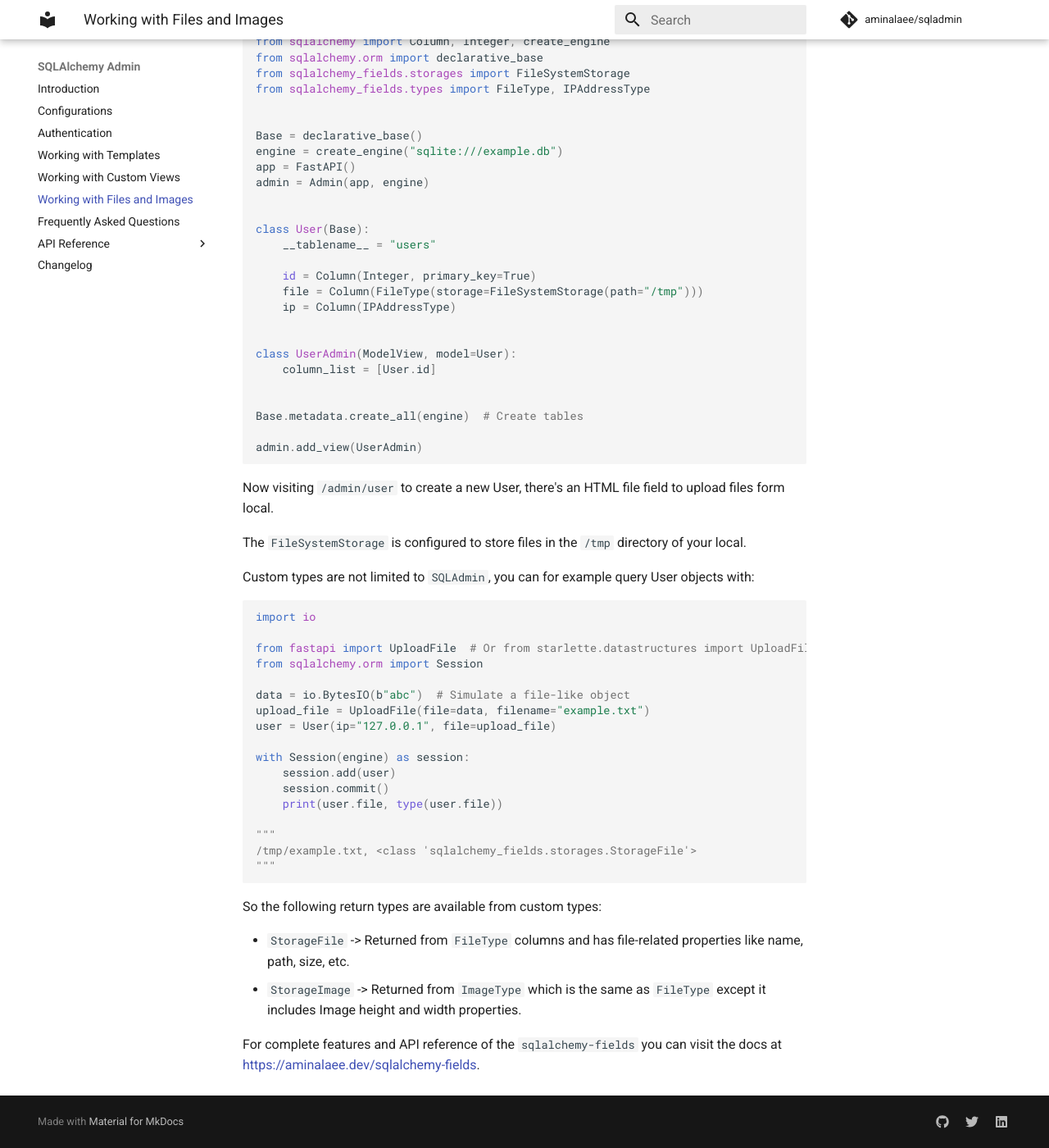
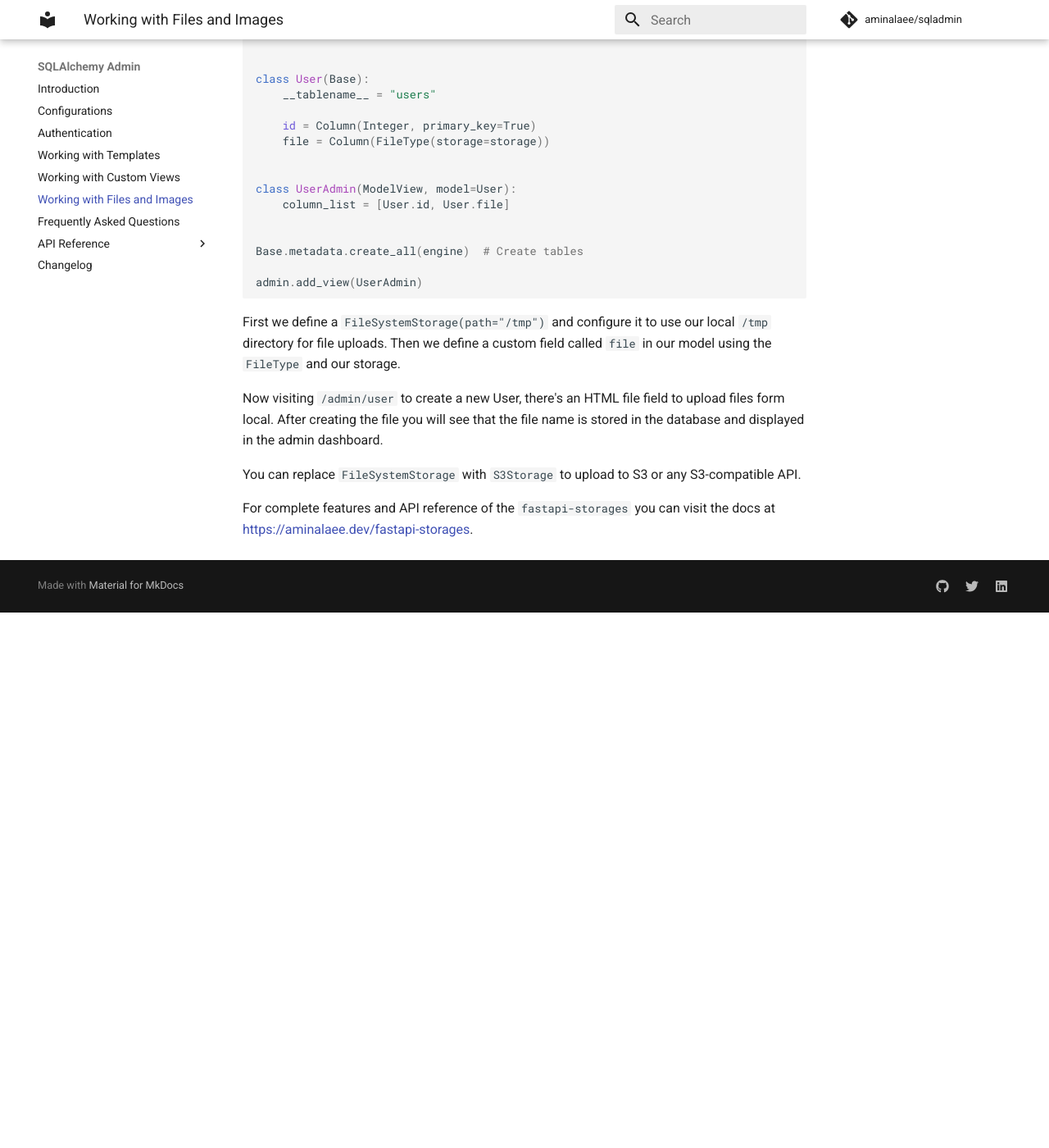
Before and after one commit to aminalaee/sqladmin, an MkDocs documentation site: the page built from docs/working_with_files.md, in a window 1280 px wide and 1400 px high, scrolled down 705 px. Shown: the whole window at 82% size. Built offline with MkDocs 1.6.1 and Material for MkDocs 9.7.7, drawn with Linux system fonts in a browser that asks for light colours; comment, search, counter and statistics services are not loaded; after the commit the page ends 1452 px from its top, so only the background shows below that; some of the changed text lies outside the part shown.

````diff
--- a/docs/working_with_files.md
+++ b/docs/working_with_files.md
@@ -1,51 +1,45 @@
 # Working with Files and Images
 
-You can use the [sqlalchemy-fields](https://github.com/aminalaee/sqlalchemy-fields) package
-which provides some extra fields to use with or without `SQLAdmin`.
+You can use [fastapi-storages](https://github.com/aminalaee/fastapi-storages) package
+to make file management easy in `SQLAdmin`.
 
-Some of the fields included in `sqlalchemy-fields` are:
-
-- `EmailType`
-- `FileType`
-- `ImageType`
-- `IPAddressType`
-- `URLType`
-- `UUIDType`
-
-So here we have custom `FileType` and `ImageType` which work out of the box with `SQLAdmin`.
-
-In addition to that, `sqlalchemy-fields` provides different storages for the file types:
+Right now `fastapi-storages` provides two storage backends:
 
 - `FileSystemStorage` for storing files in local file system.
 - `S3Storage` for storing files in Amazon S3 or S3-compatible storages.
 
-Let's do a minimal example:
+It also includes custom SQLAlchemy types to make it easier to integrate into `SQLAdmin`:
+
+- `FileType`
+- `ImageType`
+
+Let's see a minimal example:
 
 ```python
 from fastapi import FastAPI
 from sqladmin import Admin, ModelView
 from sqlalchemy import Column, Integer, create_engine
 from sqlalchemy.orm import declarative_base
-from sqlalchemy_fields.storages import FileSystemStorage
-from sqlalchemy_fields.types import FileType, IPAddressType
+from fastapi_storages import FileSystemStorage
+from fastapi_storages.integrations.sqlalchemy import FileType
 
 
 Base = declarative_base()
 engine = create_engine("sqlite:///example.db")
 app = FastAPI()
 admin = Admin(app, engine)
+storage = FileSystemStorage(path="/tmp")
 
 
 class User(Base):
     __tablename__ = "users"
 
     id = Column(Integer, primary_key=True)
-    file = Column(FileType(storage=FileSystemStorage(path="/tmp")))
-    ip = Column(IPAddressType)
+    file = Column(FileType(storage=storage))
 
 
 class UserAdmin(ModelView, model=User):
-    column_list = [User.id]
+    column_list = [User.id, User.file]
 
 
 Base.metadata.create_all(engine)  # Create tables
@@ -53,36 +47,14 @@
 admin.add_view(UserAdmin)
 ```
 
+First we define a `FileSystemStorage(path="/tmp")` and configure it to use our local `/tmp` directory for file uploads.
+Then we define a custom field called `file` in our model using the `FileType` and our storage.
+
 Now visiting `/admin/user` to create a new User,
 there's an HTML file field to upload files form local.
+After creating the file you will see that the file name is stored in the database
+and displayed in the admin dashboard.
 
-The `FileSystemStorage` is configured to store files in the `/tmp` directory of your local.
+You can replace `FileSystemStorage` with `S3Storage` to upload to S3 or any S3-compatible API.
 
-Custom types are not limited to `SQLAdmin`, you can for example query User objects with:
-
-```python
-import io
-
-from fastapi import UploadFile  # Or from starlette.datastructures import UploadFile
-from sqlalchemy.orm import Session
-
-data = io.BytesIO(b"abc")  # Simulate a file-like object
-upload_file = UploadFile(file=data, filename="example.txt")
-user = User(ip="127.0.0.1", file=upload_file)
-
-with Session(engine) as session:
-    session.add(user)
-    session.commit()
-    print(user.file, type(user.file))
-
-"""
-/tmp/example.txt, <class 'sqlalchemy_fields.storages.StorageFile'>
-"""
-```
-
-So the following return types are available from custom types:
-
-- `StorageFile` -> Returned from `FileType` columns and has file-related properties like name, path, size, etc.
-- `StorageImage` -> Returned from `ImageType` which is the same as `FileType` except it includes Image height and width properties.
-
-For complete features and API reference of the `sqlalchemy-fields` you can visit the docs at [https://aminalaee.dev/sqlalchemy-fields](https://aminalaee.dev/sqlalchemy-fields).
+For complete features and API reference of the `fastapi-storages` you can visit the docs at [https://aminalaee.dev/fastapi-storages](https://aminalaee.dev/fastapi-storages).
--- a/pyproject.toml
+++ b/pyproject.toml
@@ -15,7 +15,6 @@
 classifiers = [
   "Development Status :: 4 - Beta",
   "Programming Language :: Python",
-  "Programming Language :: Python :: 3.7",
   "Programming Language :: Python :: 3.8",
   "Programming Language :: Python :: 3.9",
   "Programming Language :: Python :: 3.10",
@@ -65,6 +64,7 @@
   "colour==0.1.5",
   "coverage==7.2.2",
   "email-validator==1.3.1",
+  "fastapi-storages==0.1.0",
   "greenlet==2.0.2",
   "httpx==0.23.3",
   "itsdangerous==2.1.2",
@@ -74,11 +74,10 @@
   "pytest==7.2.2",
   "python-dateutil==2.8.2",
   "sqlalchemy_utils==0.40.0",
-  "sqlalchemy-fields",
 ]
 
 [[tool.hatch.envs.test.matrix]]
-python = ["37", "38", "39", "310", "311"]
+python = ["38", "39", "310", "311"]
 
 [tool.hatch.envs.lint]
 dependencies = [
````
Also changed, not shown: README.md (+1 -1 lines), docs/index.md (+1 -1 lines), 3 other files.
